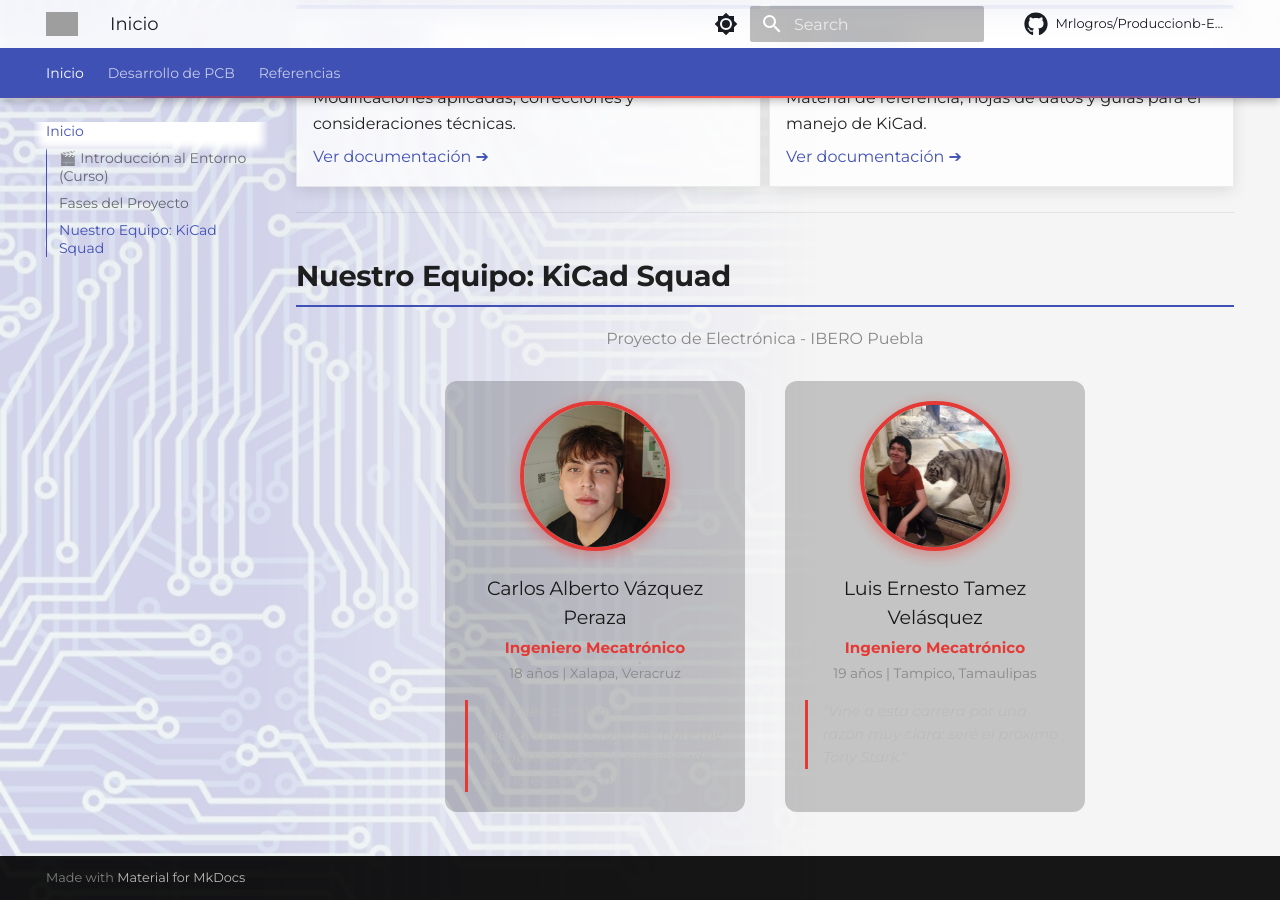
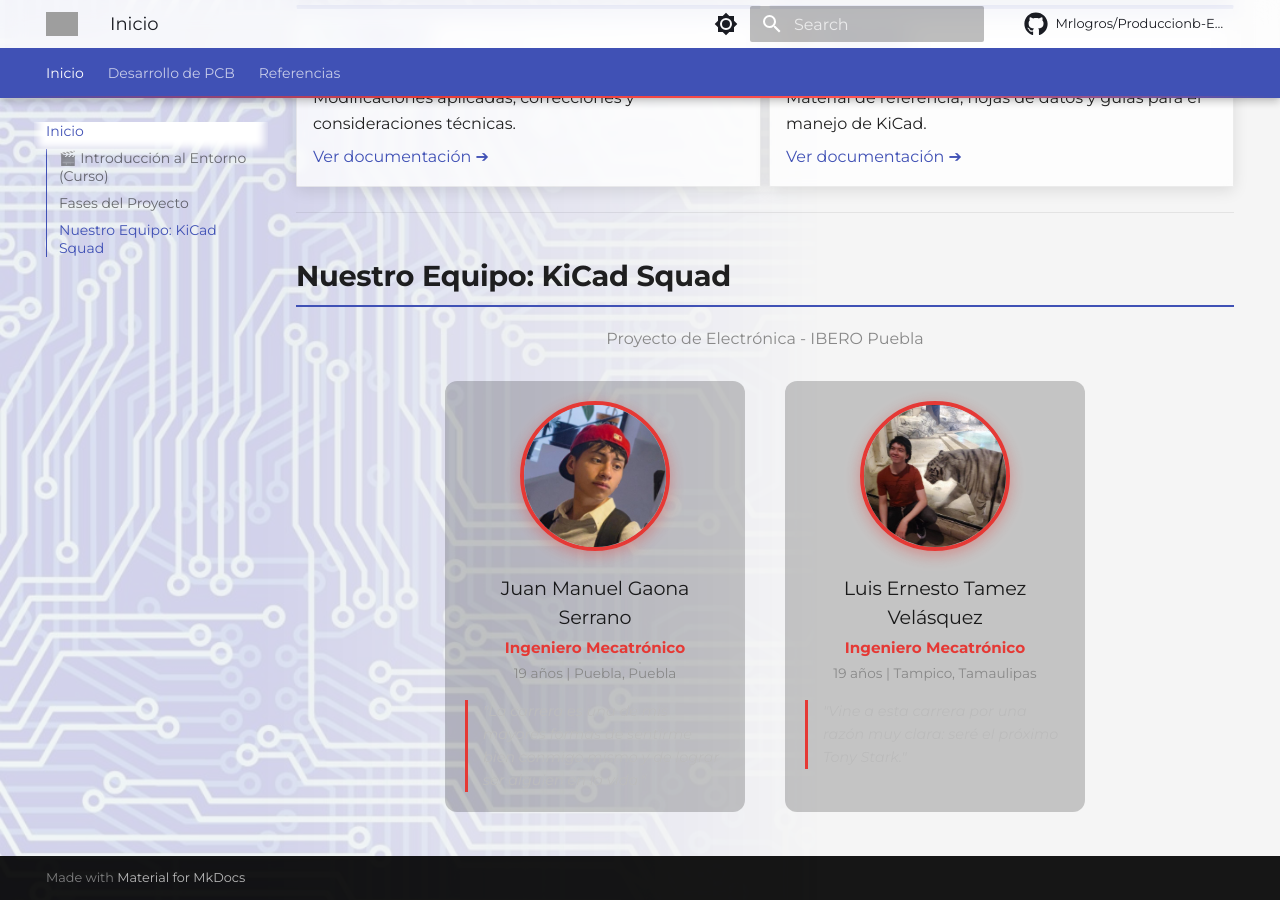
Before and after one commit to juangaona712-ship-it/MonoFab-, an MkDocs documentation site: the page built from docs/index.md, in a window 1280 px wide and 900 px high, scrolled down 1587 px. Built offline with MkDocs 1.6.1 and Material for MkDocs 9.7.7, drawn with Linux system fonts in a browser that asks for light colours; comment, search, counter and statistics services are not loaded; grey boxes are pictures that could not be loaded.

Commit message:
Update index.md

```diff
--- a/docs/index.md
+++ b/docs/index.md
@@ -92,12 +92,12 @@ Si apenas estás comenzando, te recomendamos ver el primer episodio del curso **
 
   <!-- Carlos -->
   <div style="width: 300px; margin-bottom: 20px; background: rgba(0,0,0,0.2); padding: 20px; border-radius: 12px;">
-    <img src="img/carlos.jpg" style="width: 150px; height: 150px; object-fit: cover; border-radius: 50%; border: 4px solid #e53935; box-shadow: 0 4px 15px rgba(229, 57, 53, 0.4); margin: 0 auto;">
-    <h3 style="margin-bottom: 5px; margin-top: 15px; font-size: 1.2em;">Carlos Alberto Vázquez Peraza</h3>
+    <img src="img/juan.jpg" style="width: 150px; height: 150px; object-fit: cover; border-radius: 50%; border: 4px solid #e53935; box-shadow: 0 4px 15px rgba(229, 57, 53, 0.4); margin: 0 auto;">
+    <h3 style="margin-bottom: 5px; margin-top: 15px; font-size: 1.2em;">Juan Manuel Gaona Serrano</h3>
     <p style="color: #e53935; font-weight: bold; margin: 0; font-size: 0.95em;">Ingeniero Mecatrónico</p>
-    <p style="color: #888; font-size: 0.85em; margin-top: 2px; margin-bottom: 15px;">18 años | Xalapa, Veracruz</p>
+    <p style="color: #888; font-size: 0.85em; margin-top: 2px; margin-bottom: 15px;">19 años | Puebla, Puebla</p>
     <blockquote style="font-size: 0.9em; color: #bbb; border-left: 3px solid #e53935; text-align: left; padding-left: 15px; margin: 0; font-style: italic;">
-      "Me metí a ingeniería mecatrónica porque siempre me ha gustado todo lo relacionado con la electrónica."
+      "La carrera es una de mis mayores formas de sentirme bien conmigo mismo y de lograr ser alguien en la vida."
     </blockquote>
   </div>
 
```
